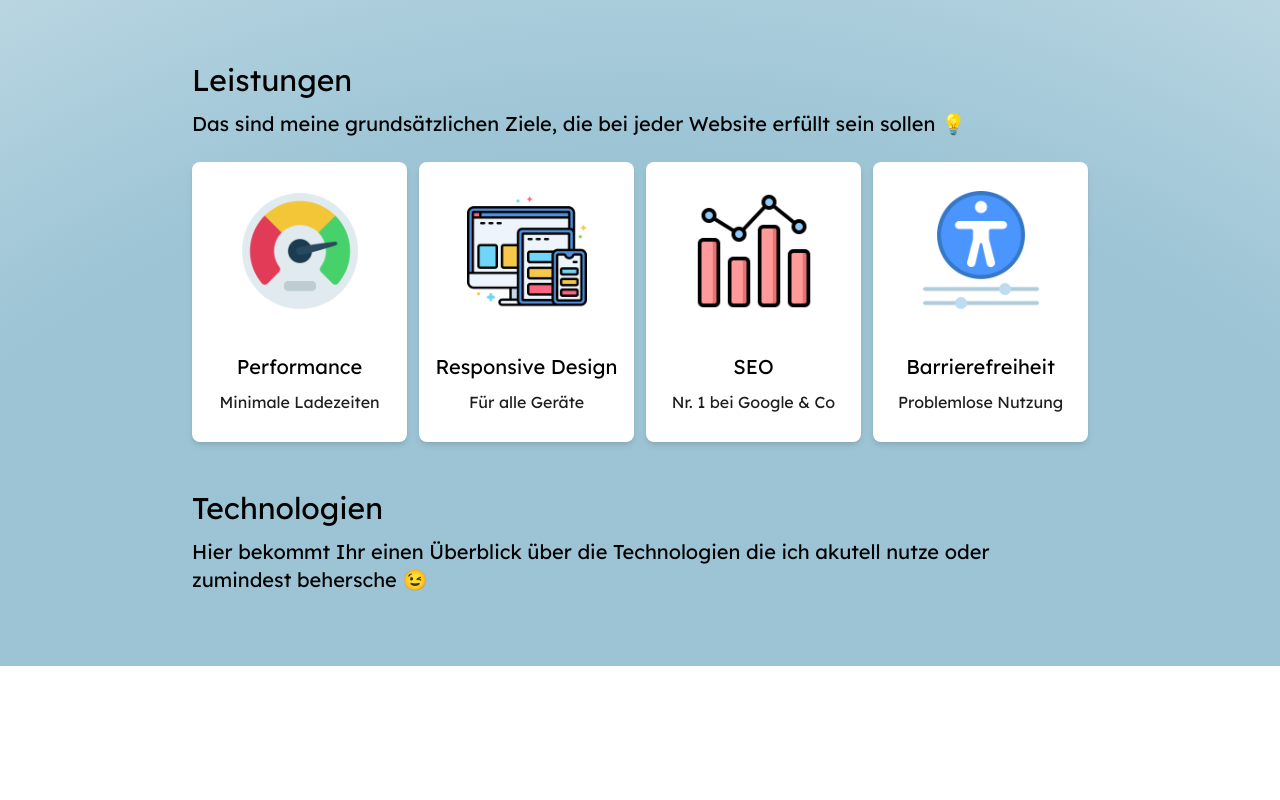
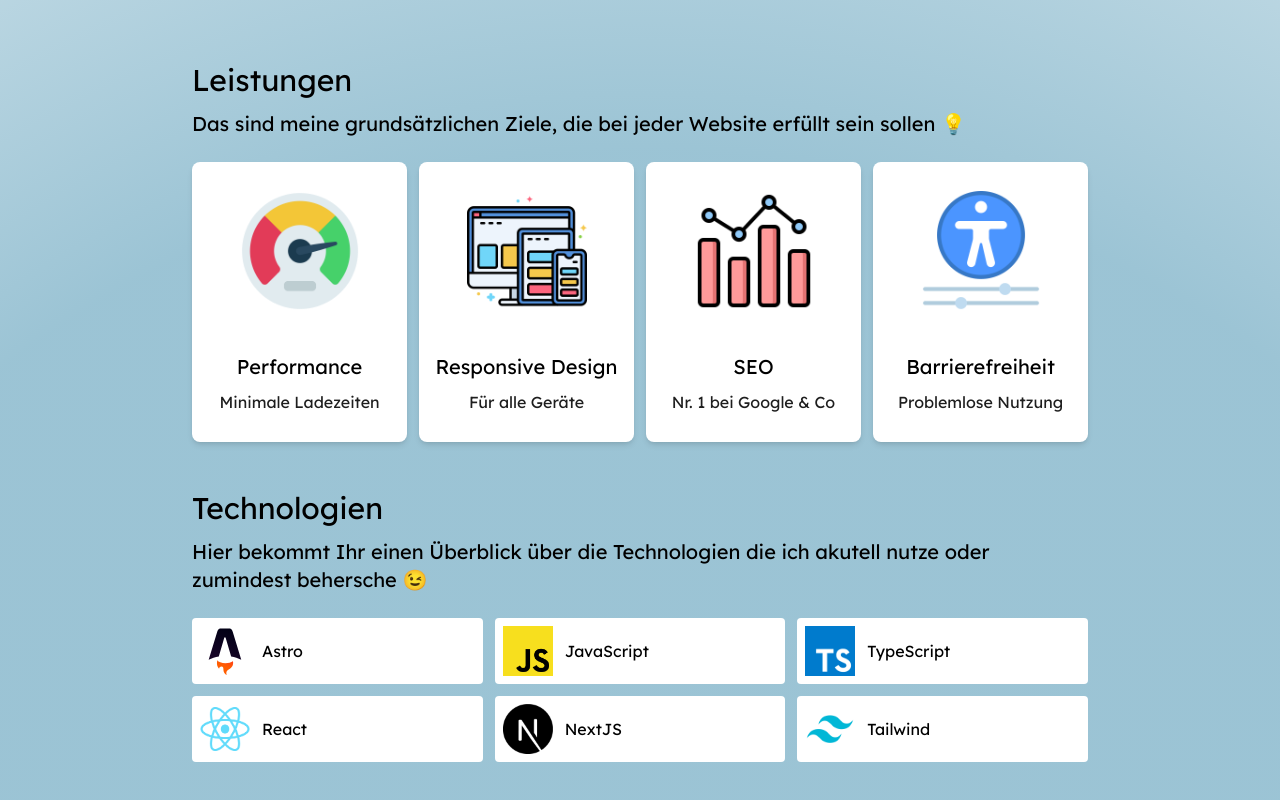
Before and after one commit to jonaeku/portfolio, an Astro site: page / in a window 1280 px wide. Shown: the part 798-1598 px from the top of the page. Before the commit the page ends 1464 px from the top, so only its background shows below. Built offline with nearby package versions, Linux system fonts and the light colour scheme; Astro itself is replaced by a stand-in of ours.

Commit message:
Add: TechStack

```diff
--- a/src/components/Me.astro
+++ b/src/components/Me.astro
@@ -1,5 +1,5 @@
 ---
-
+import TechCard from "./TechCard.astro";
 ---
 
 <div>
@@ -8,4 +8,15 @@
         Hier bekommt Ihr einen Überblick über die Technologien die ich akutell
         nutze oder zumindest behersche 😉
     </p>
+    <br />
+    <div class="grid grid-cols-2 sm:grid-cols-3 gap-3">
+        <TechCard title="Astro" img="/techStack/astro.svg" />
+        <TechCard title="JavaScript" img="/techStack/js.png" />
+        <TechCard title="TypeScript" img="/techStack/ts.png" />
+        <TechCard title="React" img="/techStack/react.png" />
+        <TechCard title="NextJS" img="/techStack/nextjs.png" />
+        <TechCard title="Tailwind" img="/techStack/tailwind.png" />
+        <!-- <TechCard title="HTML" img="/techStack/html.webp" />
+        <TechCard title="CSS" img="/techStack/css.webp" /> -->
+    </div>
 </div>
--- /dev/null
+++ b/src/components/TechCard.astro
@@ -0,0 +1,21 @@
+---
+export interface Props {
+    title: string;
+    img: string;
+}
+
+const { img, title } = Astro.props;
+---
+
+<div
+    class="link-card flex gap-3 items-center text-center bg-white rounded p-1 sm:p-2"
+>
+    <img
+        class="w-[40px] sm:w-[50px] object-contain"
+        src={`${img}`}
+        alt={`${img}`}
+    />
+    <h2>
+        {title}
+    </h2>
+</div>
--- a/src/pages/index.astro
+++ b/src/pages/index.astro
@@ -26,6 +26,7 @@ import Me from "../components/Me.astro";
 			<img
 				class="absolute rounded-[100%] w-[300px] h-[300px] md:w-[400px] md:h-[400px] object-cover right-0 top-[45%] md:top-[35%]"
 				src="/me.png"
+				alt="me"
 			/>
 		</div>
 		<section id="leistungen" class="scroll-mt-[100px]">
```
Also changed, not shown: public/techStack/astro.svg (added), public/techStack/css.webp (added), public/techStack/html.webp (added), public/techStack/js.png (added), public/techStack/nextjs.png (added), public/techStack/react.png (added), public/techStack/tailwind.png (added), public/techStack/ts.png (added).
